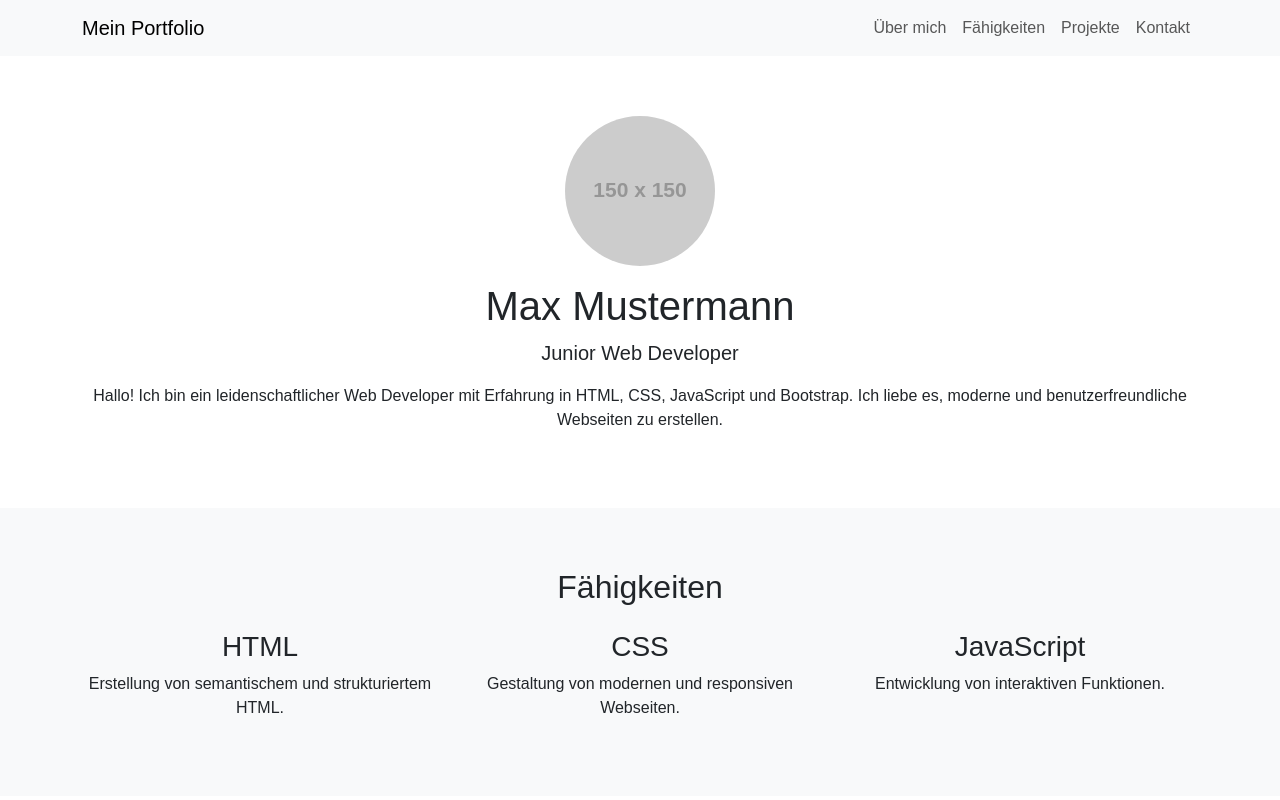
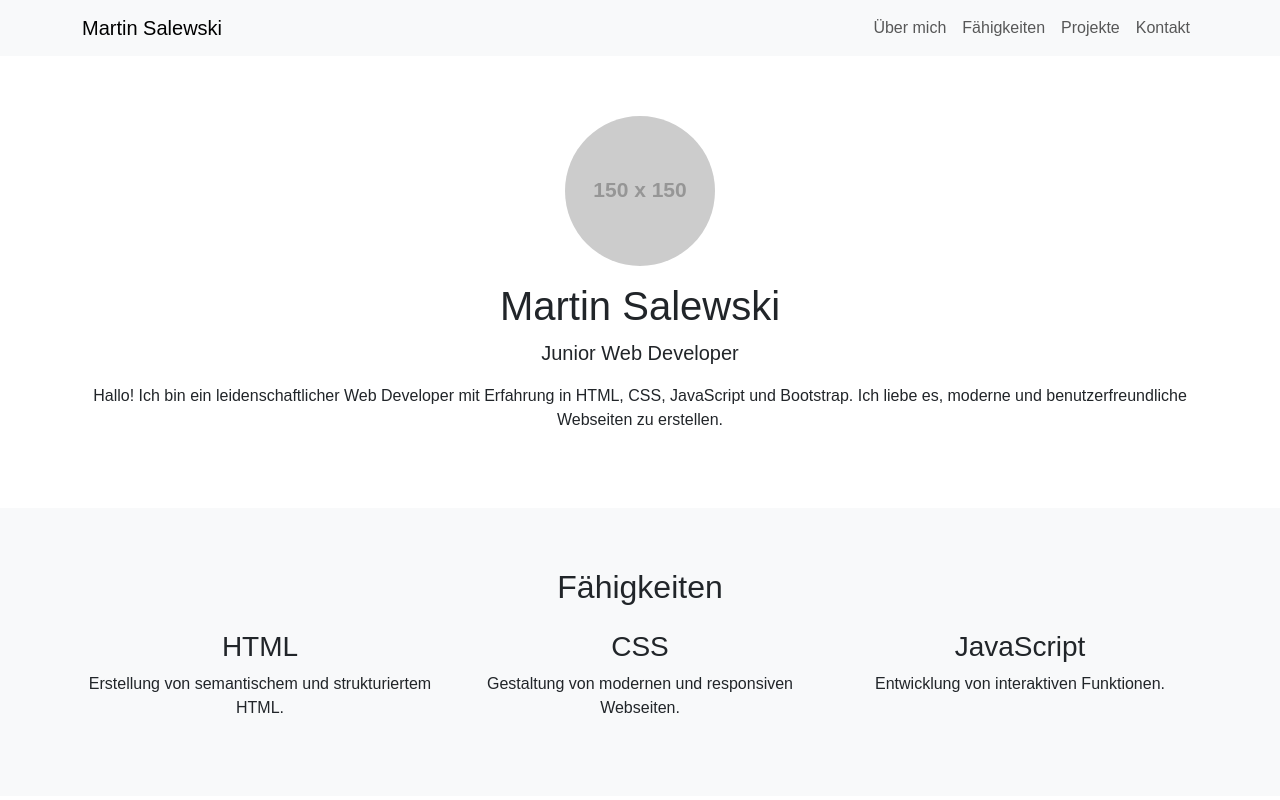
Before and after one commit to martisale/portfolio, a plain HTML site: page index.html in a window 1280 px wide. Shown: the top 800 px of the page. Drawn offline with nearby package versions, Linux system fonts and the light colour scheme; placeholder pictures from the web are drawn by us.

Commit message:
Namen ausgetauscht

```diff
--- a/index.html
+++ b/index.html
@@ -3,7 +3,7 @@
 <head>
   <meta charset="UTF-8">
   <meta name="viewport" content="width=device-width, initial-scale=1.0">
-  <title>Portfolio - Junior Web Developer</title>
+  <title>Martin Salewski</title>
   <!-- Bootstrap CSS -->
   <link href="https://cdn.jsdelivr.net/npm/bootstrap@5.3.0/dist/css/bootstrap.min.css" rel="stylesheet">
   <!-- Custom CSS -->
@@ -30,7 +30,7 @@
   <!-- Navbar -->
   <nav class="navbar navbar-expand-lg navbar-light">
     <div class="container">
-      <a class="navbar-brand" href="#">Mein Portfolio</a>
+      <a class="navbar-brand" href="#">Martin Salewski</a>
       <button class="navbar-toggler" type="button" data-bs-toggle="collapse" data-bs-target="#navbarNav">
         <span class="navbar-toggler-icon"></span>
       </button>
@@ -57,7 +57,7 @@
   <section id="about" class="section">
     <div class="container text-center">
       <img src="https://via.placeholder.com/150" alt="Profilbild" class="profile-img mb-3">
-      <h1>Max Mustermann</h1>
+      <h1>Martin Salewski</h1>
       <p class="lead">Junior Web Developer</p>
       <p>Hallo! Ich bin ein leidenschaftlicher Web Developer mit Erfahrung in HTML, CSS, JavaScript und Bootstrap. Ich liebe es, moderne und benutzerfreundliche Webseiten zu erstellen.</p>
     </div>
@@ -148,7 +148,7 @@
   <!-- Footer -->
   <footer class="footer text-center py-4">
     <div class="container">
-      <p>&copy; 2023 Max Mustermann. Alle Rechte vorbehalten.</p>
+      <p>&copy; 2023 Martin Salewski. Alle Rechte vorbehalten.</p>
     </div>
   </footer>
 
```
